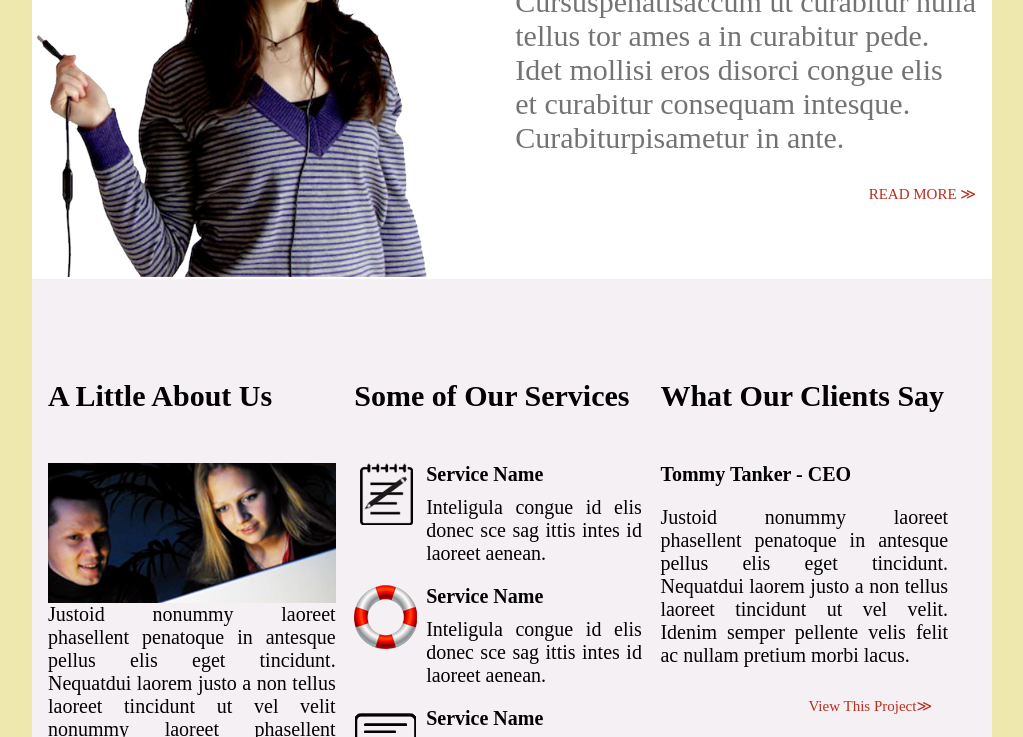
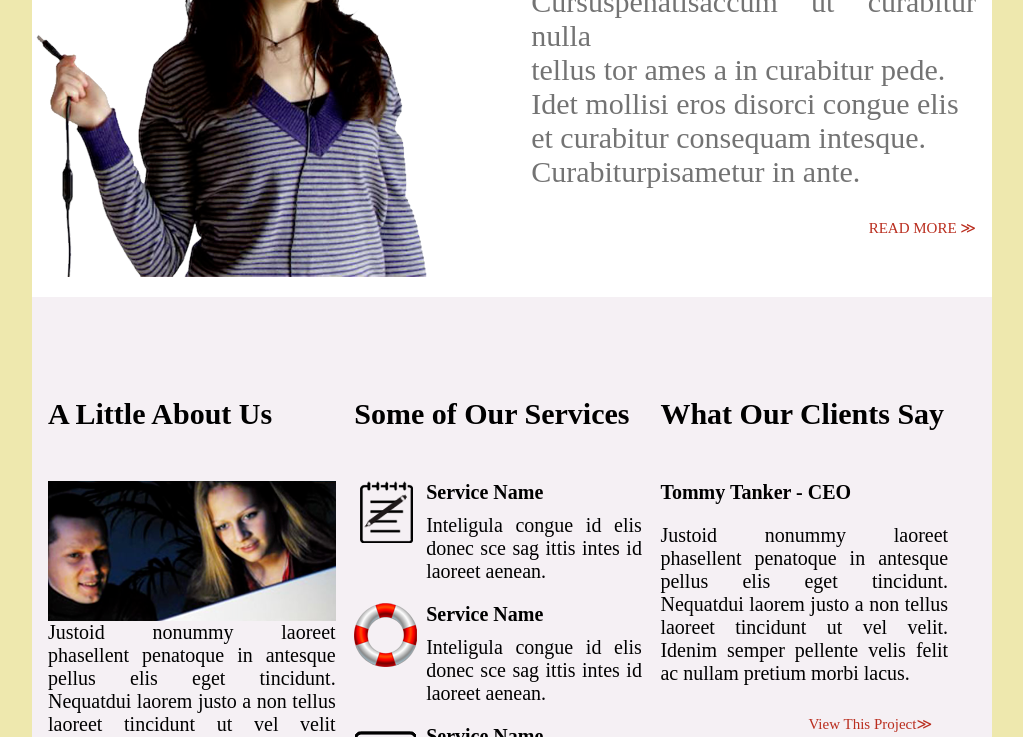
Before and after one commit to shakilnet21/firstproject, a plain HTML site: page index.html in a window 1280 px wide. Shown: the part 513-1250 px from the top of the page, without its empty margins (128-1151 px from the left). Drawn offline with Linux system fonts and the light colour scheme.

Commit message:
Update style.css

```diff
--- a/resources/css/style.css
+++ b/resources/css/style.css
@@ -158,10 +158,11 @@ a{
     float: left;
     width: 48%;
 }
-  .intro_text{
-	  float:right;
-	  margin:3rem 0;
- }
+  .intro_text {
+    float: right;
+    margin: 3rem 0;
+    width: 48%;
+}
  .intro_text h1{
 	  font-size:5rem;
  }
```
